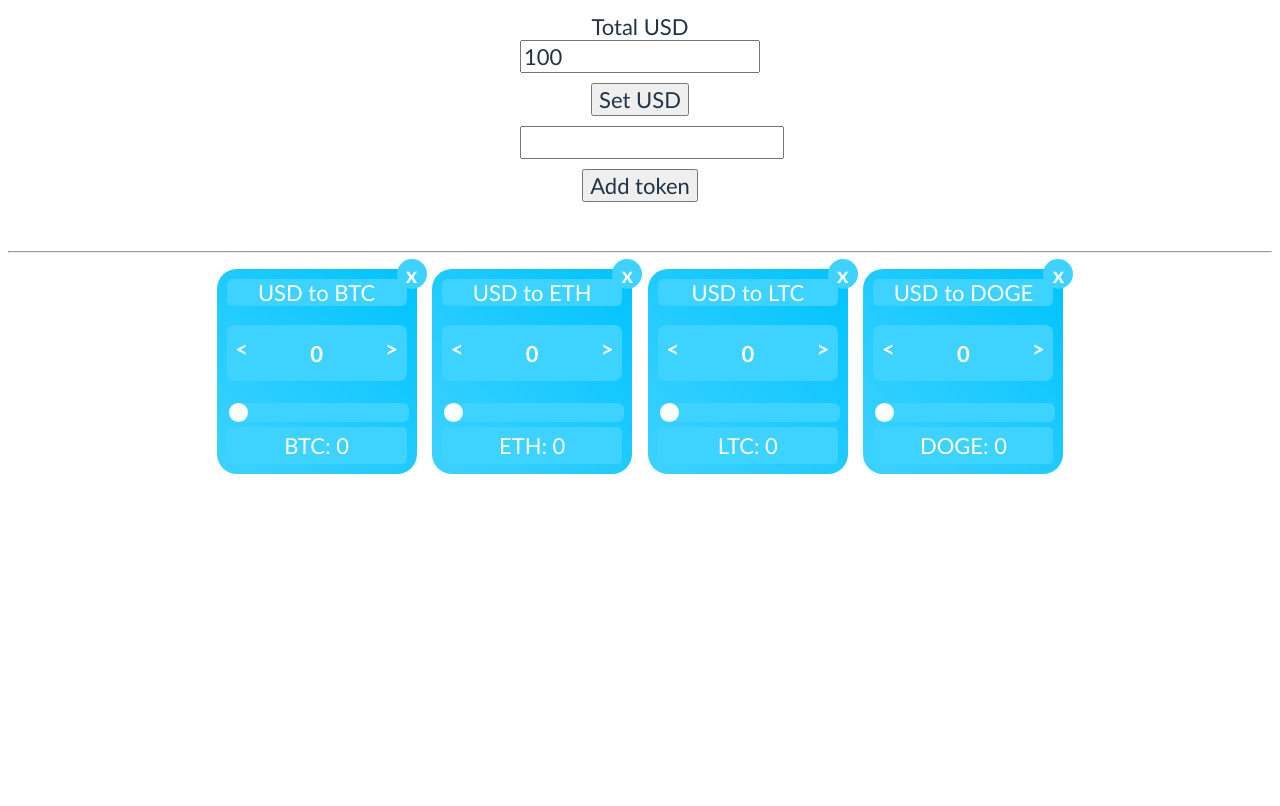
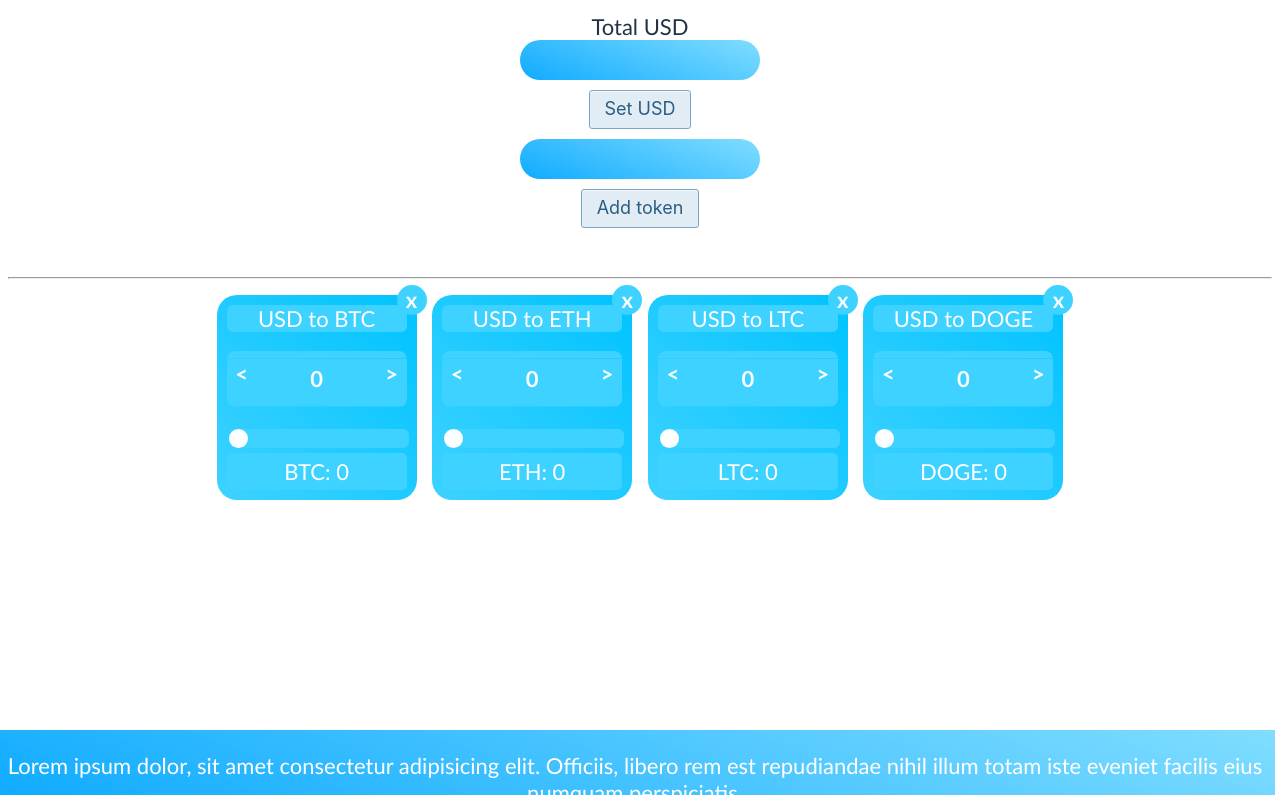
Before and after one commit to Yuriyzhdanov/usd_shifter_with_api, a plain HTML site: page index.html in a window 1280 px wide. Both pictures are taken after a click on the button "Set USD". Drawn offline with Linux system fonts and the light colour scheme; no server answers.

Commit message:
fin_version

```diff
--- a/api.js
+++ b/api.js
@@ -9,8 +9,3 @@ async function sendRequest(url, callback) {
   async function fetchCurrency(tokenName) {
   const URL = `${API_URL}/price?fsym=${tokenName}&tsyms=USD`;
   return sendRequest(URL, (data) => data.USD)}
-
-    // fetchCurrency('qqq')
-    //   .then((result)=> {
-    //     console.log('result', result)
-    //   })
--- a/controller.js
+++ b/controller.js
@@ -14,11 +14,10 @@ function onClickAddTokenHandler() {
       },
       () => {
         renderModalNotFound();
-        console.log("ERROR!!");
+        console.log("error");
       }
     );
   }
-
   renderInputEdits();
   renderProgresses();
   renderInputRanges();
@@ -32,6 +31,7 @@ function onClickTotalBalanceHandler() {
   renderProgresses();
   renderInputRanges();
   renderCurrencyPrices();
+  elTextTotal.value = ''
 }
 
 function onInputEditHandler(e) {
@@ -43,6 +43,7 @@ function onInputEditHandler(e) {
   renderInputRanges();
   renderCurrencyPrices();
 }
+
 function onClickPlusButtonHandler(e) {
   const ctrl = e.target.getAttribute("ctrl");
   model.setPlus(ctrl);
@@ -51,6 +52,7 @@ function onClickPlusButtonHandler(e) {
   renderInputRanges();
   renderCurrencyPrices();
 }
+
 function onClickMinusButtonHandler(e) {
   const ctrl = e.target.getAttribute("ctrl");
   model.setMinus(ctrl);
@@ -59,6 +61,7 @@ function onClickMinusButtonHandler(e) {
   renderInputRanges();
   renderCurrencyPrices();
 }
+
 function oninputRangeHandler(e) {
   const ctrl = e.target.getAttribute("ctrl");
   model.setValue(ctrl, e.target.value);
@@ -73,9 +76,11 @@ function onClickCloseBlockHandler(e) {
   model.removeToken(ctrl);
   removeBlock(elCloseButton);
 }
+
 function onClickShowModalHandler() {
   renderShowDialog();
 }
+
 function onClickHideModalHandler() {
   renderHideDialog();
 }
--- a/css/style.css
+++ b/css/style.css
@@ -55,13 +55,54 @@ html {
 }
 .field_text > input {
   width: 100%;
-  color: var(--clr-black);
+  height: 40px;
+  padding-left: 10px;
+  background: linear-gradient(21deg, #10abff, #80ddff);
+  border-radius: 9999em;
+  color: rgb(241, 241, 241);
+  border: none;
+  outline: none;
 }
+
 .field_button {
   width: 250px;
   margin: 0 auto;
   padding: 5px;
   text-align: center;
+}
+.field_button > input {
+  background-color: #e1ecf4;
+  border-radius: 3px;
+  border: 1px solid #7aa7c7;
+  box-shadow: rgba(255, 255, 255, .7) 0 1px 0 0 inset;
+  box-sizing: border-box;
+  color: #2a5d82;
+  cursor: pointer;
+  display: inline-block;
+  font-family: -apple-system,system-ui,"Segoe UI","Liberation Sans",sans-serif;
+  font-size: 18px;
+  font-weight: 400;
+  line-height: 1.15385;
+  margin: 0;
+  outline: none;
+  padding: 8px .8em;
+  position: relative;
+  text-align: center;
+  text-decoration: none;
+  user-select: none;
+  -webkit-user-select: none;
+  touch-action: manipulation;
+  vertical-align: baseline;
+  white-space: nowrap;
+}
+.field_button > input:hover{
+  background-color: #b3d3ea;
+  color: #2c5777;
+}
+.field_button > input:active{
+  background-color: #a0c7e4;
+  box-shadow: none;
+  color: #2c5777;
 }
 .field_add_token {
   width: 250px;
@@ -69,14 +110,43 @@ html {
   padding: 5px;
   text-align: center;
 }
+.field_add_token >input {
+  width: 100%;
+  height: 40px;
+  padding-left: 10px;
+  background: linear-gradient(21deg, #10abff, #80ddff);
+  border-radius: 9999em;
+  color: rgb(244, 244, 244);
+  border: none;
+  outline: none;
+}
 .field_popup {
   visibility: hidden;
   text-align: center;
 }
-
-/* .field_button > .check {
-  background-color: rgb(162, 195, 113);
-} */
+ dialog {
+  border:none;
+  border-radius: 25px;
+  height: 100px;
+}
+ #modal-box > button {
+  position: absolute;
+  top: 7px;
+  right: 6px;
+  transition: all 200ms;
+  font-size: 20px;
+  font-weight: bold;
+  text-decoration: none;
+  border: none;
+  cursor: pointer;
+  border-radius: 8px;
+}
+#modal-box > button:hover{
+  color: #10abff
+}
+.modal-content{
+  padding-top: 15px;
+}
 .shifter {
   width: 200px;
   margin: 5px;
@@ -200,3 +270,16 @@ html {
   overflow: hidden;
   text-overflow: ellipsis;
 }
+
+footer{
+  position: absolute;
+  height: 65px;
+  width: 100%;
+  right: 0;
+  bottom:0;
+  background: linear-gradient(21deg, #10abff, #80ddff);
+}
+footer > p {
+  text-align: center;
+  color:#ffffff
+}
--- a/index.html
+++ b/index.html
@@ -7,6 +7,7 @@
   <meta name="viewport" content="width=device-width, initial-scale=1.0" />
   <title>Shifter USD</title>
   <link rel="stylesheet" href="./css/style.css" />
+
 </head>
 
 <body>
@@ -14,13 +15,15 @@
     <div class="top">
       <div class="field_text">
         <label for="total_balance">Total USD</label>
-        <input type="text" name="input" id="total_balance" value="100" />
+        <input type="text" name="input" id="total_balance" />
+
       </div>
       <div class="field_button">
         <input type="button" id="setBalance" value="Set USD" />
       </div>
       <div class="field_add_token">
         <input type="text" id="addToken" />
+
       </div>
       <div class="field_button">
         <input type="button" id="addTokenBtn" value="Add token" />
@@ -28,8 +31,8 @@
       <div class="field_popup">
         <dialog>
           <div id="modal-box">
+            <button id="hide-modal-btn">x</button>
             <div class="modal-content"></div>
-            <button id="hide-modal-btn">x</button>
           </div>
         </dialog>
         <button id="show-modal-btn">Show modal</button>
@@ -105,6 +108,9 @@
           <span ctrl="doge"></span>
         </div>
       </div>
+      <footer>
+        <p>Lorem ipsum dolor, sit amet consectetur adipisicing elit. Officiis, libero rem est repudiandae nihil illum totam iste eveniet facilis eius numquam perspiciatis.</p>
+      </footer>
     </div>
 
 
--- a/index.js
+++ b/index.js
@@ -20,15 +20,19 @@ hideModalBtn.onclick = onClickHideModalHandler;
 elInputEdits.forEach((elInputEdit) => {
   elInputEdit.oninput = onInputEditHandler;
 });
+
 elPlusButtons.forEach((elPlusButton) => {
   elPlusButton.onclick = onClickPlusButtonHandler;
 });
+
 elMinusButtons.forEach((elMinusButton) => {
   elMinusButton.onclick = onClickMinusButtonHandler;
 });
+
 elInputRanges.forEach((elInputRange) => {
   elInputRange.oninput = oninputRangeHandler;
 });
+
 elCloseBtns.forEach((elCloseBtn) => {
   elCloseBtn.onclick = onClickCloseBlockHandler;
 });
@@ -36,9 +40,9 @@ elCloseBtns.forEach((elCloseBtn) => {
 function updateTokensAll() {
   model.tokens.forEach((token) => {
     model.updateTokenPrice(token.caption, (tokenName, tokenPrice) => {
-      console.log(tokenName, tokenPrice);
       model.setTokenPrice(tokenName, tokenPrice);
     });
   });
 }
+
 updateTokensAll();
--- a/model.js
+++ b/model.js
@@ -33,9 +33,9 @@ const model = {
 
   addToken(tokenName) {
     if (this.isTokenExist(tokenName)) {
-      console.log("такой токен уже существует");
+      console.log("a token already exists");
     } else {
-      console.log("добавляю новый");
+      console.log("new token added");
       this.tokens.push({
         caption: tokenName,
         price: 0,
@@ -136,38 +136,7 @@ const model = {
         console.log("error", error);
       });
   },
-
-  getPriceByCaption(tokenName) {
-    const token = this.tokens.find((token) => token.caption === tokenName);
-    return token.price;
-  },
-  getVolumeByCaption(tokenName) {
-    const token = this.tokens.find((token) => token.caption === tokenName);
-    return token.volume;
-  },
-  getCountByCaption(tokenName) {
-    const token = this.tokens.find((token) => token.caption === tokenName);
-    return token.count;
-  },
-  getRangeMaxByCaption(tokenName) {
-    const token = this.tokens.find((token) => token.caption === tokenName);
-    return token.rangeMaximum;
+  getTokenByField(tokenName, fieldName) {
+    return this.tokens.find((token) => token.caption === tokenName)[fieldName];
   },
 };
-
-// console.log(model.tokens);
-// model.setTotal(200)
-// console.log(model.tokens);
-// model.setValue('ltc',1)
-// console.log(model.tokens);
-// model.setValue('doge',100)
-// model.addToken('aaa')
-// model.setValue('aaa',10)
-
-// model.getMaxByCaption('btc')
-// model.setValue('lol', 100)
-// console.log(model.tokens);
-// model.setPlus('lol')
-// console.log(model.tokens);
-// model.removeToken('btc')
-// console.log(model.tokens);
--- a/view.js
+++ b/view.js
@@ -1,19 +1,19 @@
 function renderInputEdit(elInputEdits) {
   const ctrl = elInputEdits.getAttribute("ctrl");
-  const foundTokenVolume = model.getVolumeByCaption(ctrl);
+  const foundTokenVolume = model.getTokenByField(ctrl, "volume");
   elInputEdits.value = foundTokenVolume;
 }
 
 function renderProgress(elProgress) {
   const ctrl = elProgress.getAttribute("ctrl");
-  elProgress.max = model.getRangeMaxByCaption(ctrl);
-  elProgress.value = model.getVolumeByCaption(ctrl);
+  elProgress.max = model.getTokenByField(ctrl, "rangeMaximum");
+  elProgress.value = model.getTokenByField(ctrl, "volume");
 }
 
 function renderInputRange(elRange) {
   const ctrl = elRange.getAttribute("ctrl");
-  elRange.max = model.getRangeMaxByCaption(ctrl);
-  elRange.value = model.getVolumeByCaption(ctrl);
+  elRange.max = model.getTokenByField(ctrl, "rangeMaximum");
+  elRange.value = model.getTokenByField(ctrl, "volume");
 }
 
 function renderInputEdits() {
@@ -120,7 +120,7 @@ function renderBottomPave(ctrl) {
 
 function renderCurrencyPrice(elCurrencyPrice) {
   const ctrl = elCurrencyPrice.getAttribute("ctrl");
-  const currencyValue = model.getCountByCaption(ctrl);
+  const currencyValue = model.getTokenByField(ctrl, "count");
   elCurrencyPrice.textContent = +currencyValue.toPrecision(3);
 }
 
@@ -139,6 +139,7 @@ function renderShowDialog() {
   const elDialog = document.querySelector("dialog");
   elDialog.showModal();
 }
+
 function renderHideDialog() {
   const elDialog = document.querySelector("dialog");
   elDialog.close();
@@ -178,11 +179,3 @@ function renderModalSmallTokenName() {
 function clearModalContent() {
   elModalContent.textContent = "";
 }
-
-//view.js
-// function renderCurrencyPrice(elCurrencyPrice) {
-//   const ctrl = elCurrencyPrice.getAttribute("ctrl");
-//   model.updateTokenPrice(ctrl,(tokenName, tokenPrice) => {
-//     elCurrencyPrice.textContent = (tokenName, tokenPrice)
-//   })
-// }
```
Also changed, not shown: css/inputs.css (added, +45 -0 lines).
